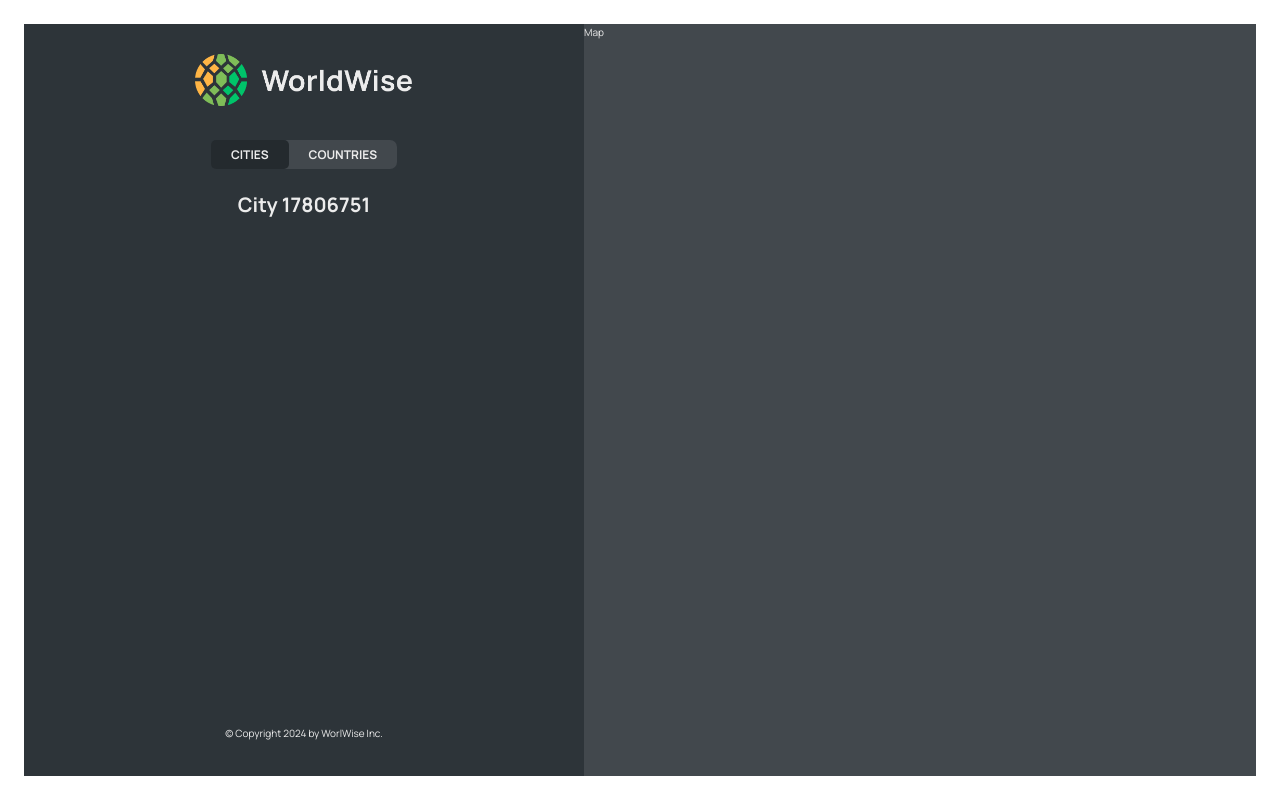
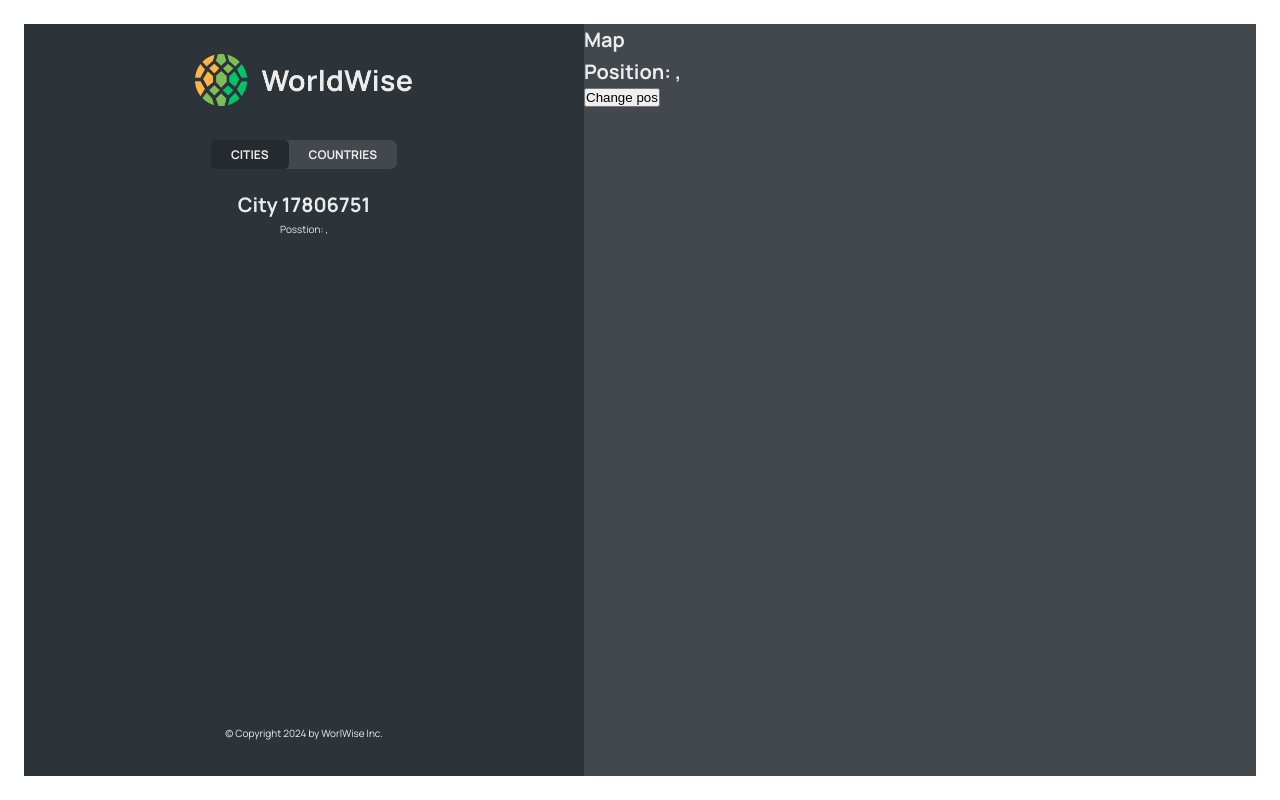
Before and after one commit to AmirrMahmoudi/world-wise, a React (Vite) app: page /app/cities/17806751 in a window 1280 px wide. Built offline with nearby package versions, Linux system fonts and the light colour scheme; data requests are answered from the project's data file.

Commit message:
Reading and Setting a Query String

```diff
--- a/src/components/City.jsx
+++ b/src/components/City.jsx
@@ -1,4 +1,4 @@
-import { useParams } from "react-router-dom";
+import { useParams, useSearchParams } from "react-router-dom";
 
 import styles from "./City.module.css";
 
@@ -11,7 +11,12 @@
   }).format(new Date(date));
 
 function City() {
-  const {id} = useParams();
+  const { id } = useParams();
+
+  const [searchParams, setSearchParams] = useSearchParams();
+  const lat = searchParams.get("lat");
+  const lng = searchParams.get("lng");
+
   // TEMP DATA
   const currentCity = {
     cityName: "Lisbon",
@@ -22,7 +27,14 @@
 
   const { cityName, emoji, date, notes } = currentCity;
 
-  return <h1>City {id}</h1>;
+  return (
+    <>
+      <h1>City {id}</h1>
+      <p>
+        Posstion: {lat}, {lng}
+      </p>
+    </>
+  );
 
   //   return (
   //     <div className={styles.city}>
--- a/src/components/CityItem.jsx
+++ b/src/components/CityItem.jsx
@@ -10,10 +10,16 @@
   }).format(new Date(date));
 
 const CityItem = ({ city }) => {
-  const { cityName, emoji, date,id } = city;
+  const { cityName, emoji, date, id, position } = city;
+
+  console.log(position);
+
   return (
     <li>
-      <Link className={styles.cityItem} to={`${id}`}>
+      <Link
+        className={styles.cityItem}
+        to={`${id}?lat=${position.lat}&lng=${position.lng}`}
+      >
         <span className={styles.emoji}>{emoji}</span>
         <h3 className={styles.name}>{cityName}</h3>
         <time className={styles.data}>{formatDate(date)}</time>
--- a/src/components/Map.jsx
+++ b/src/components/Map.jsx
@@ -1,12 +1,21 @@
-import React from 'react';
-import styles from "./Map.module.css"
+import { useSearchParams } from "react-router-dom";
+import styles from "./Map.module.css";
 const Map = () => {
+  const [searchParams, setSearchParams] = useSearchParams();
+  const lat = searchParams.get("lat");
+  const lng = searchParams.get("lng");
 
-    return (
-        <div className={styles.mapContainer}>
-            Map
-        </div>
-    );
+  return (
+    <div className={styles.mapContainer}>
+      <h1>Map</h1>
+      <h1>
+        Position: {lat}, {lng}
+      </h1>
+      <button onClick={() => setSearchParams({ lat: 23, lng: 50 })}>
+        Change pos
+      </button>
+    </div>
+  );
 };
 
 export default Map;
```
